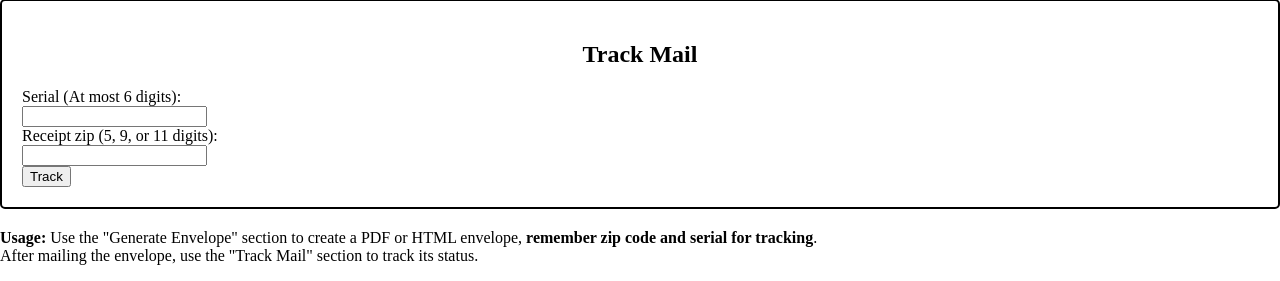
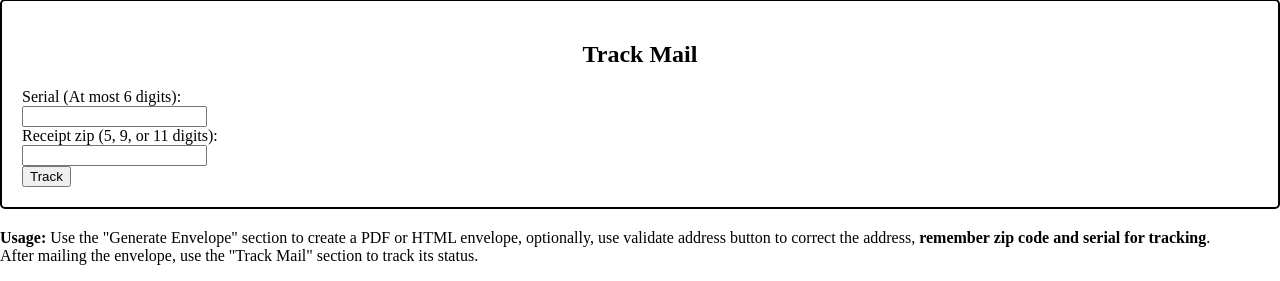
Before and after one commit to 1997cui/envelope, a Flask app: page / in a window 1280 px wide. Shown: the part 641-922 px from the top of the page. Run offline with Flask 2, Linux system fonts and the light colour scheme.

Commit message:
Add direction

```diff
--- a/app/templates/index.html
+++ b/app/templates/index.html
@@ -115,7 +115,7 @@ h2 {
 	</form>
   </div>
 
-  <p><strong>Usage:</strong> Use the "Generate Envelope" section to create a PDF or HTML envelope, <b>remember zip code and serial for tracking</b>. <br/>
+  <p><strong>Usage:</strong> Use the "Generate Envelope" section to create a PDF or HTML envelope, optionally, use validate address button to correct the address, <b>remember zip code and serial for tracking</b>. <br/>
     After mailing the envelope, use the "Track Mail" section to track its status.</p>
 </body>
 </html>
```
